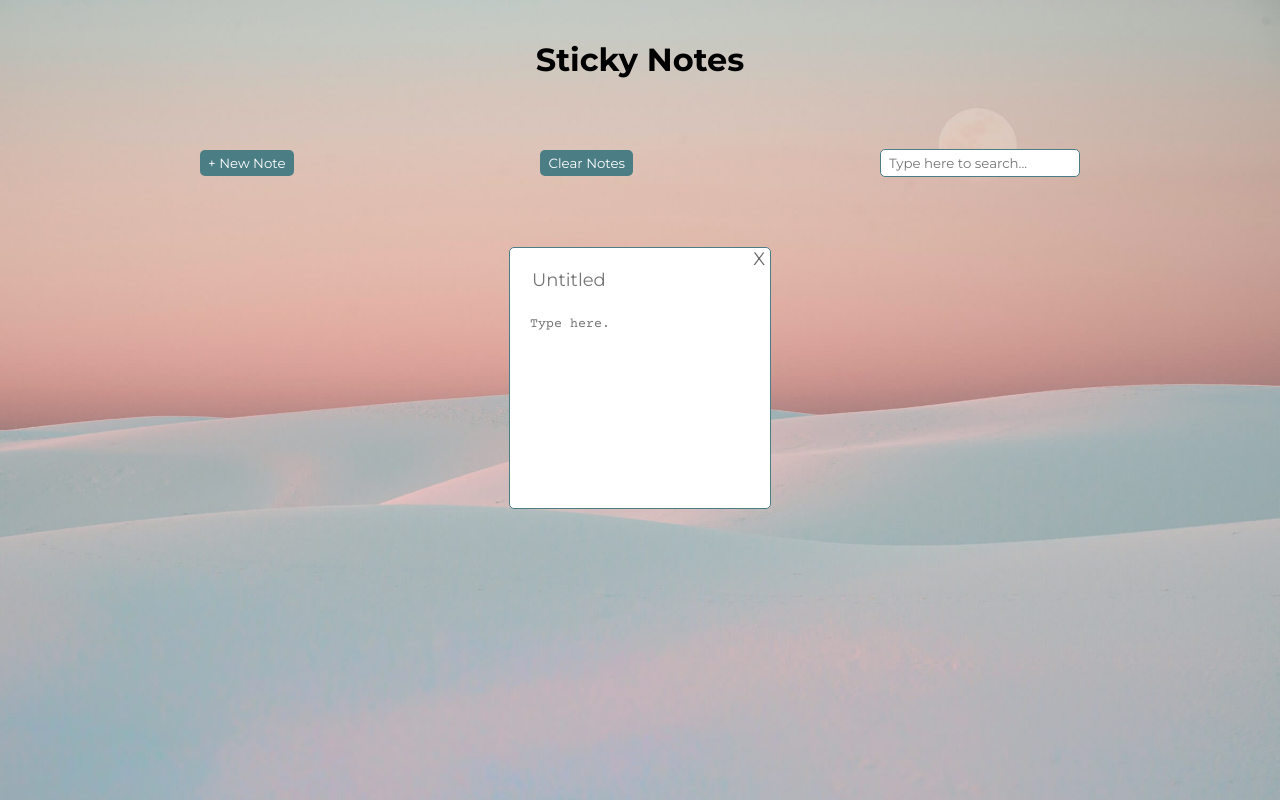
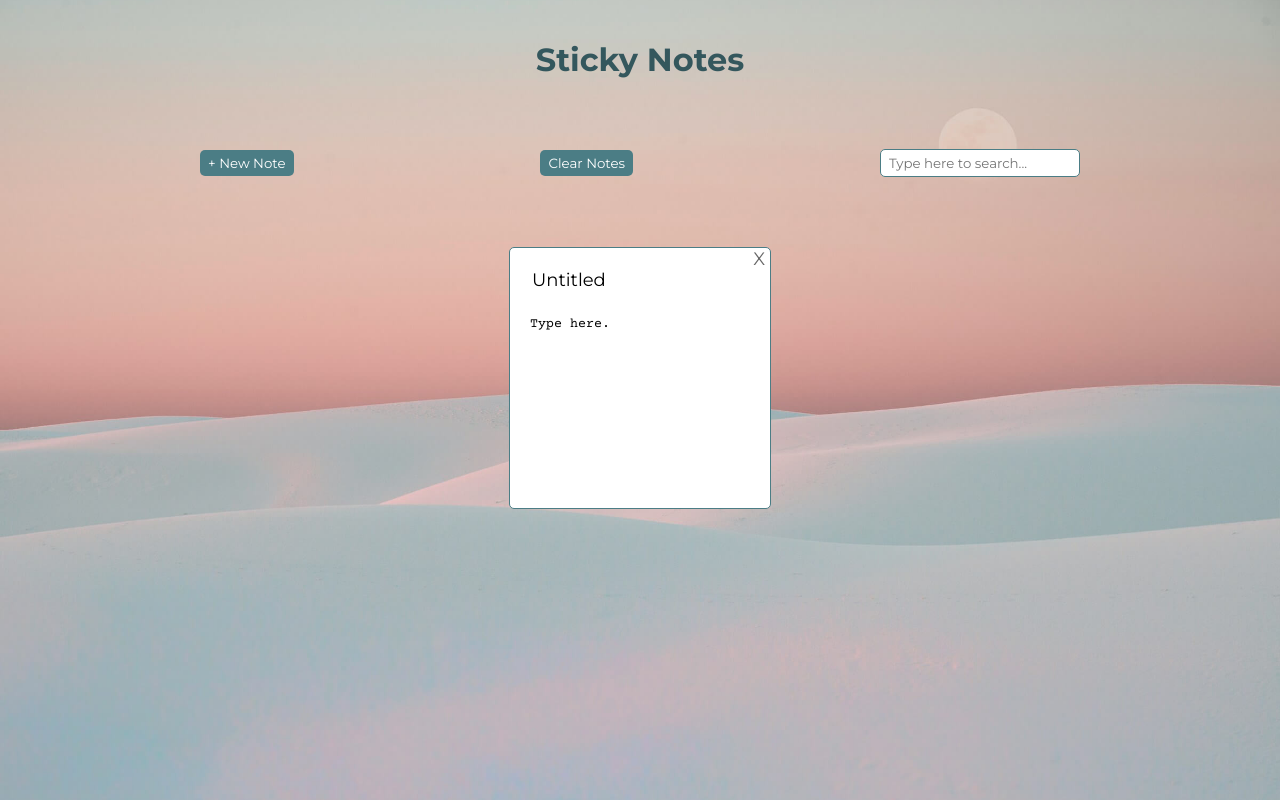
Before and after one commit to crtang/sticky-notes, a React (Create React App) app: page / in a window 1280 px wide. Built offline with nearby package versions, Linux system fonts and the light colour scheme.

Commit message:
Changed header text color and fixed data persistence issue for sticky notes

```diff
--- a/src/App.js
+++ b/src/App.js
@@ -12,7 +12,7 @@ class App extends Component {
         {
           id: Date.now(),
           title: "Untitled",
-          description: "Type here.",
+          content: "Type here.",
           doesMatchSearch: true,
         },
       ],
@@ -30,7 +30,7 @@ class App extends Component {
     const storedNotes = localStorage.getItem("notes");
 
     if (storedNotes) {
-      this.state.notes = JSON.parse(storedNotes);
+      this.setState({notes: JSON.parse(storedNotes)});
     }
   };
 
@@ -59,7 +59,7 @@ class App extends Component {
   };
 
   clearNotes = () => {
-    window.localStorage.clear(); // clear only notes, nothing else in LS
+    this.setState({ notes: "" });
     window.location.reload();
   }
 
@@ -80,16 +80,6 @@ class App extends Component {
     // update notes
     this.setState({ notes: updatedNotes });
   };
-
-  emptyContent = (id, updatedField, updatedValue) => {
-    const updatedNotes = this.state.notes.map((note) => {
-      if (note.id !== id) {
-        return note;
-      } else if (updatedField === "title") {
-        note.title = updatedValue;
-      }
-    })
-  }
 
   onSearch = (text) => {
     // lowercase search text
@@ -123,16 +113,9 @@ class App extends Component {
   };
 
   deleteNote = (id) => {
-    const updatedNotes = this.state.notes.map((note) => {
-      if (note.id !== id) {
-        return note;
-      } else {
-        return { ...this.state.notes };
-      }
-    });
+    const updatedNotes = this.state.notes.filter((note) => note.id !== id);
 
     this.setState({ notes: updatedNotes });
-
   };
 
   render() {
--- a/src/Note.js
+++ b/src/Note.js
@@ -25,6 +25,7 @@ const Note = (props) => {
 				className="note-title"
 				type="text"
 				placeholder="Untitled"
+				value={props.note.title}
 				onChange={updateTitle}
 			/>
 
@@ -32,6 +33,7 @@ const Note = (props) => {
 				className="note-content"
 				type="text"
 				placeholder="Type here."
+				value={props.note.content}
 				onChange={updateContent}
 			/>
 
--- a/src/index.css
+++ b/src/index.css
@@ -29,6 +29,7 @@ code {
 
 .app-header__title {
   margin: 5vh 0;
+  color: #34575d;
   text-align: center;
 }
 
```
